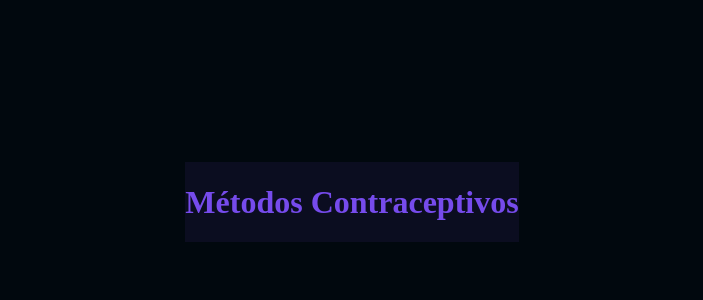
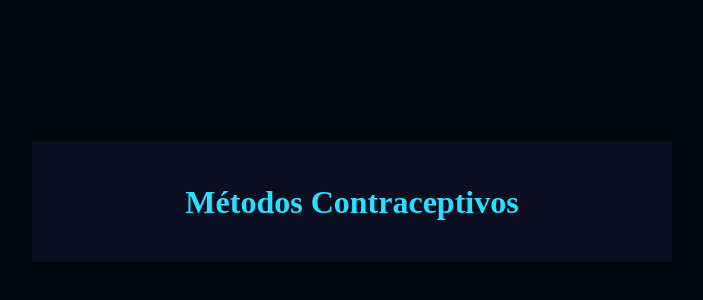
Before and after one commit to AHVK/Intelig-ncia-Artificial-VK, a plain HTML site: page index.html in a window 1280 px wide. Shown: the part 206-506 px from the top of the page, without its empty margins (288-991 px from the left). Drawn offline with Linux system fonts and the light colour scheme.

Commit message:
alteração style.css

```diff
--- a/style.css
+++ b/style.css
@@ -1,13 +1,13 @@
 :root{
-        --cor-fundo:#01080E;
-        --cor-principal:#0b0d20;
-        --cor-secundária:#212333;
-        --cor-destaque:#84baec;
-        --cor-texto:#764bec;
+    --cor-fundo: #01080E ;
+    --cor-principal: #0B0D20 ;
+    --cor-secundaria: #212333;
+    --cor-destaque: #2BDEFD;
+    --cor-texto: #D7F9FF;
 
 }
 
-    body{
+body {
     background-color: var(--cor-fundo);
     color: var(--cor-texto);
     display: flex;
@@ -18,7 +18,26 @@
 
 .caixa-principal{
     background-color: var(--cor-principal);
+    width: 90%;
+    max-width: 600px;
+    text-align: center;
+    padding: 20px;
+}
 
+h1{
+    color: var(--cor-destaque);
+}
 
+button {
+    background-color: var(--cor-secundaria);
+    color: var(--cor-texto);
+    border: none;
+    border-radius: 15px;
+    padding: 15px;
+    transition: background-color 0.3s;
+}
 
+button:hover{
+    background-color: var(--cor-destaque);
+    color: var(--cor-principal);
 }
```
Lines whose indentation alone changed are shown as unchanged.
